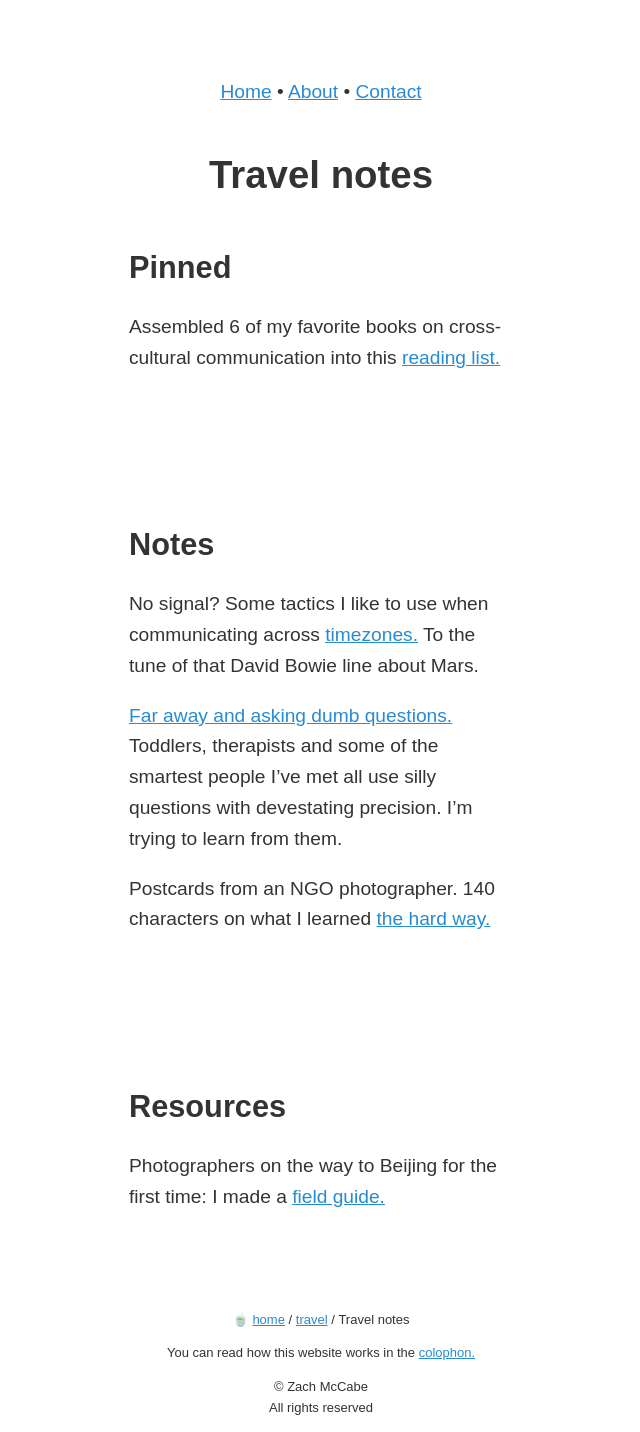
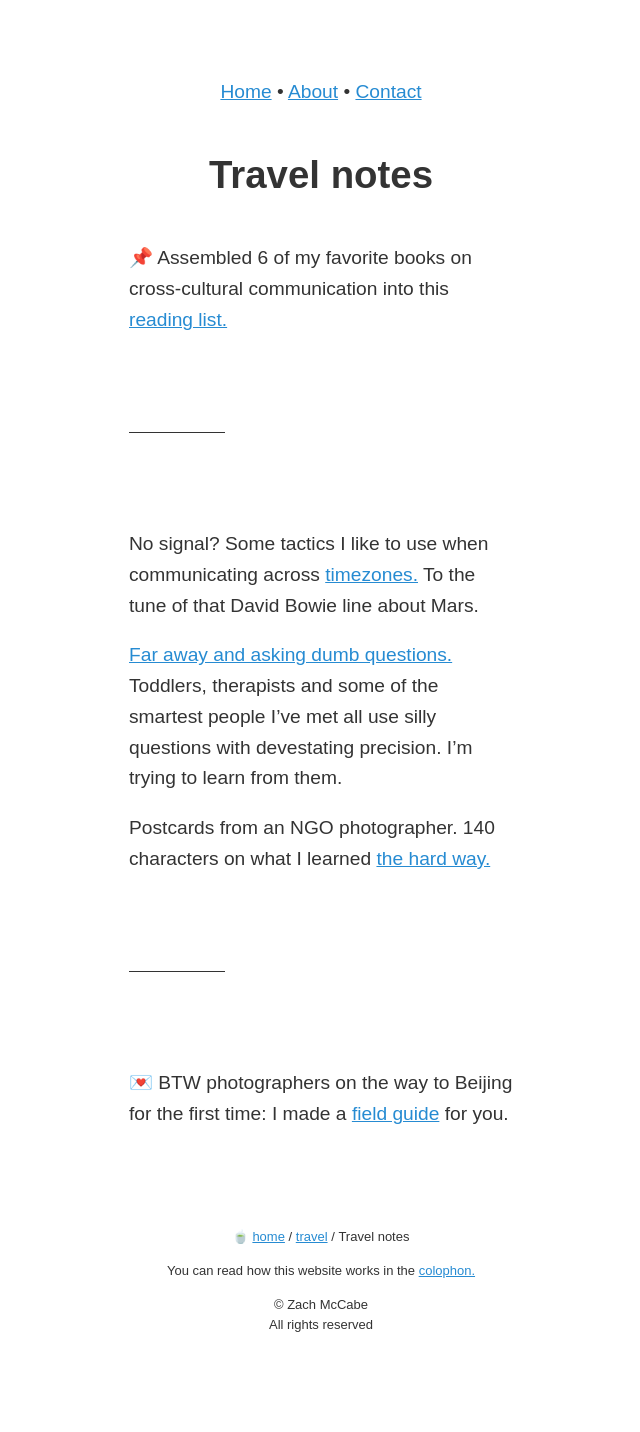
Before and after one commit to zachmccabe/zachmccabe.github.io, a Jekyll site: the page built from _travel/travel.md, in a window 1280 px wide. Shown: the whole page, without its empty margins (319-959 px from the left). Built offline with Jekyll 4.4.1, drawn with Linux system fonts in a browser that asks for light colours; after the commit the page ends 1349 px from its top, so only the background shows below that.

Commit message:
Update travel.md

```diff
--- a/_travel/travel.md
+++ b/_travel/travel.md
@@ -9,16 +9,15 @@
 
 
 
-## Pinned
-
-Assembled 6 of my favorite books on cross-cultural communication into this [reading list.]
+📌 Assembled 6 of my favorite books on cross-cultural communication into this [reading list.]
 
 [reading list.]: https://www.zachmccabe.com/travel/reading-list
 
 
 
+---
 
-## Notes
+
 
 No signal? Some tactics I like to use when communicating across [timezones.] To the tune of that David Bowie line about Mars.
 
@@ -34,9 +33,9 @@
 
 
 
+---
 
-## Resources
 
-Photographers on the way to Beijing for the first time: I made a [field guide.]
+💌 BTW photographers on the way to Beijing for the first time: I made a [field guide] for you.
 
-[field guide.]: https://www.zachmccabe.com/beijing
+[field guide]: https://www.zachmccabe.com/beijing
```
